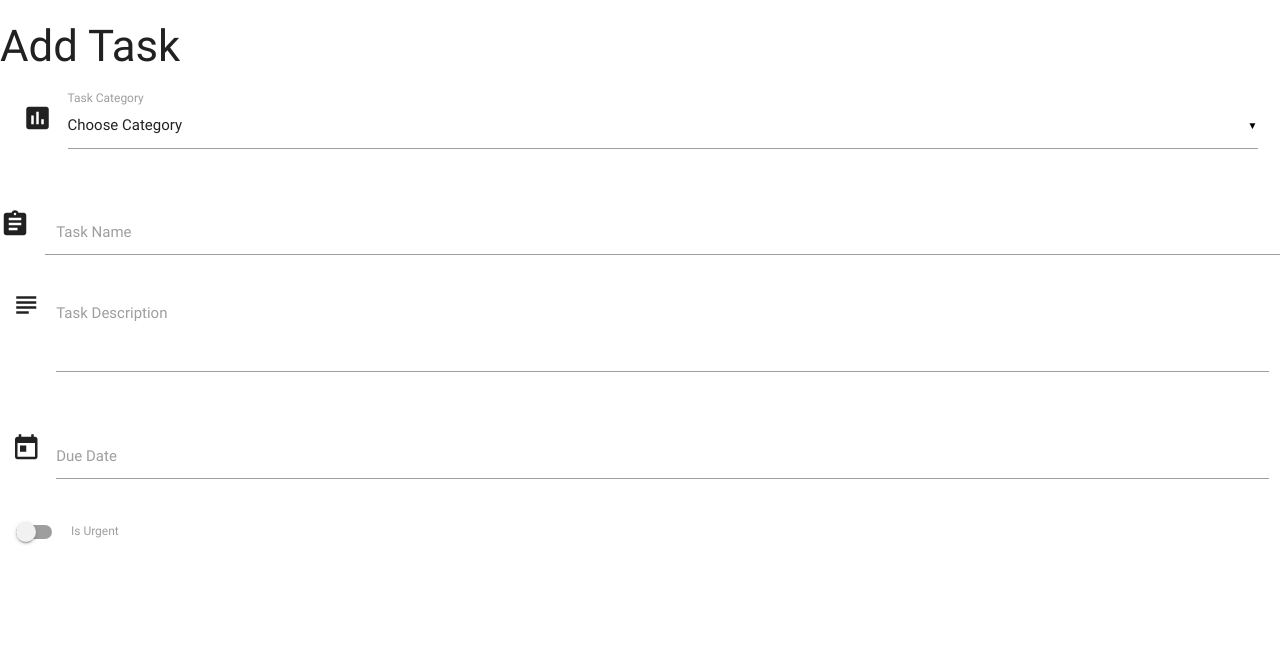
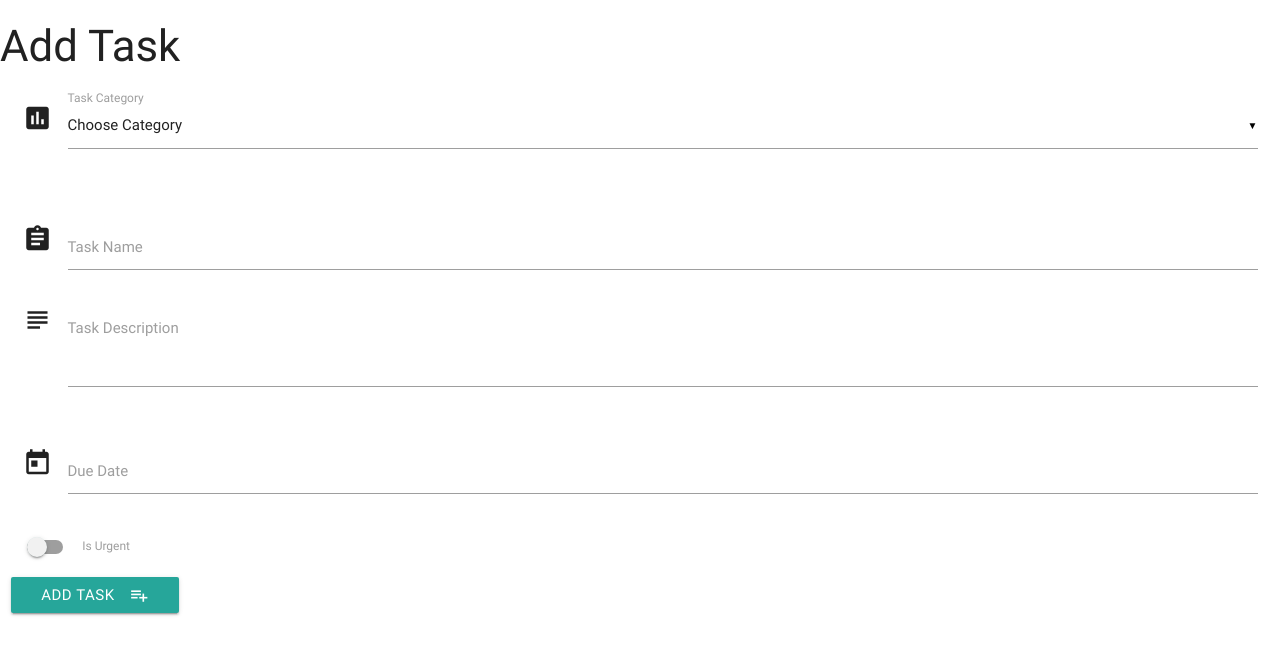
Before and after one commit to SOliv1/task-manager-mini-project, a Flask app: page /add_task in a window 1280 px wide. Shown: the top 655 px of the page. Run offline with Flask 2, Linux system fonts and the light colour scheme; data that the repository does not hold is empty; some libraries are stand-ins or nearby versions.

Commit message:
connect to mdatlasdb

```diff
--- a/app.py
+++ b/app.py
@@ -26,8 +26,11 @@
     return render_template('addtask.html',
                            categories=mongo.db.categories.find())
 
-
-
+@app.route('/insert_task', methods=['POST'])
+def insert_task():
+    tasks = mongo.db.tasks
+    tasks.insert_one(request.form.to_dict())
+    return redirect(url_for('get_tasks'))
 
 
 if __name__ == '__main__':
--- a/templates/addtask.html
+++ b/templates/addtask.html
@@ -3,15 +3,16 @@
 {% extends 'base.html' %} {% block content %}
 <h3>Add Task</h3>
 <div class="row">
-    <form action="" method="POST" class="col s12">
+    <form action="{{ url_for('insert_task') }}" method="POST"  class="col s12">
         <div class="row">
-            <div class="input-field col s12">
-                <i class="material-icons prefix">poll</i>
-                <select id= "category" name="category_name">
+            <div class="row">
+                <div class="input-field col s12">
+                        <i class="material-icons prefix">poll</i>
+                        <select id= "category" name="category_name">
                     <option value="" disabled selected>Choose Category</option>
-                  {% for cat in categories %}
+                    {% for cat in categories %}
                       <option value="{{cat.category_name}}">{{cat.category_name}}</option>
-                  {% endfor %}
+                    {% endfor %}
                 </select>
                     <label>Task Category</label>
                 </div>
@@ -29,7 +30,7 @@
                 <label for="icon_telephone">Task Description</label>
             </div>
         </div>
-        <div class="row">
+        <div class="row" id="matfix">
             <div class="input-field col s12">
                 <i class="material-icons prefix">today</i>
                 <input id="due_date" name="due_date" type="text" class="datepicker">
@@ -45,6 +46,11 @@
                 </label>
             </div>
         </div>
+        <div class="row">
+            <button class="btn waves-effect waves-light" type="submit" name="action">Add Task
+                <i class="material-icons right">playlist_add</i>
+            </button>
+        </div>
     </form>
 </div>
 
--- a/templates/base.html
+++ b/templates/base.html
@@ -12,6 +12,7 @@
         <script src="https://cdnjs.cloudflare.com/ajax/libs/jquery/3.2.1/jquery.min.js"></script>
         <script src="https://cdnjs.cloudflare.com/ajax/libs/materialize/0.100.2/js/materialize.min.js"></script>
         <script type="text/javascript">
+
             $(document).ready(function() {
                 $('.collapsible').collapsible();
                  $('select').material_select();
@@ -25,6 +26,10 @@
             close: 'Ok',
             closeOnSelect: false // Close upon selecting a date,
             });
+
+            document.getElementById("matfix").addEventListener("click", function(e) {
+	        e.stopPropagation();
+            });
         </script>
     </body>
 </html>
```
